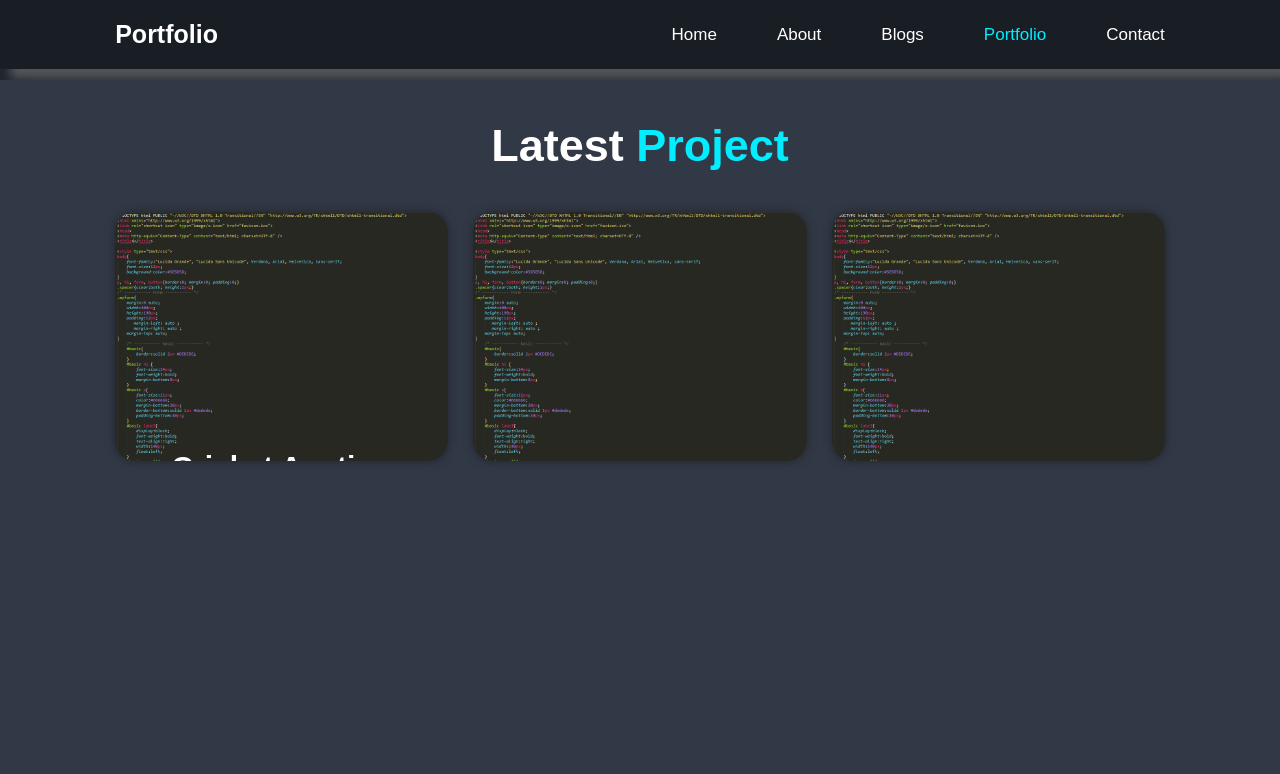
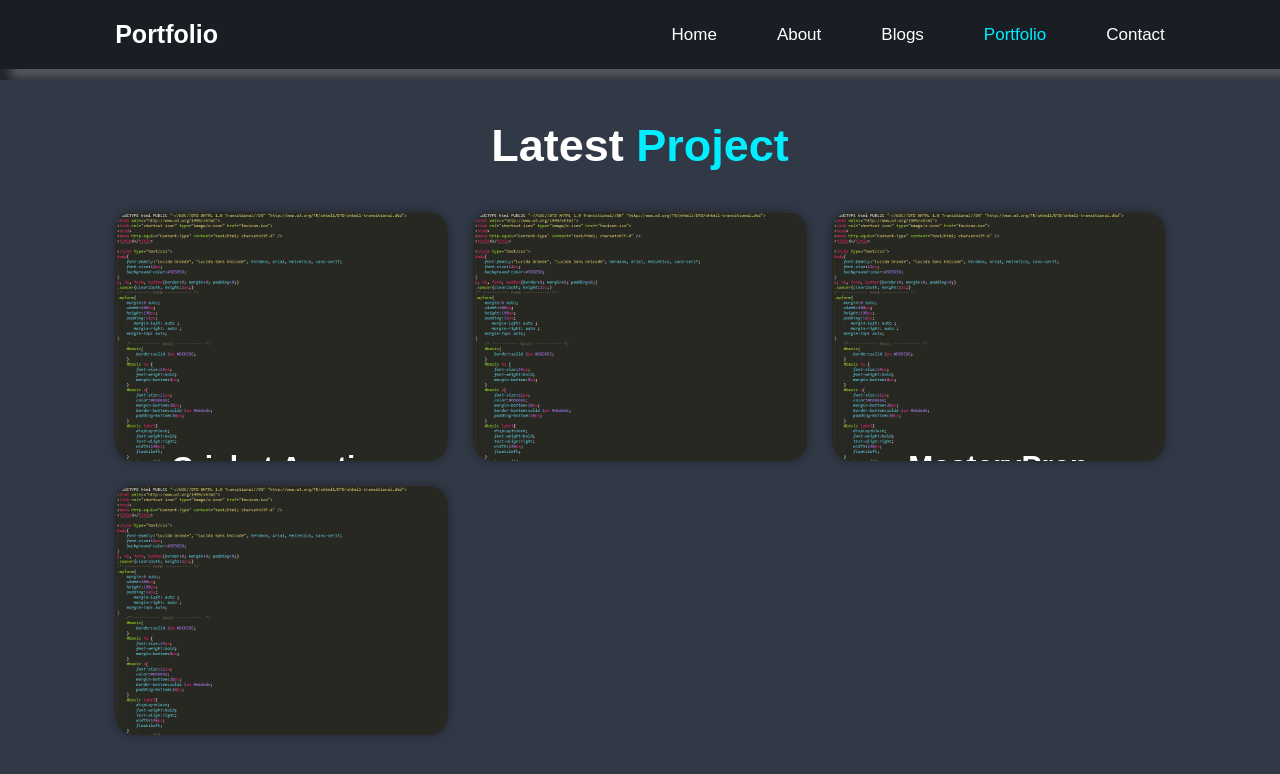
Before and after one commit to Shailesh93602/myportfolio, a React (Create React App) app: page /portfolio in a window 1280 px wide. Shown: the top 774 px of the page. Built offline with nearby package versions, Linux system fonts and the light colour scheme.

Commit message:
Update Portfolio.jsx
added new project MasteryPrep

```diff
--- a/src/components/Portfolio.jsx
+++ b/src/components/Portfolio.jsx
@@ -53,6 +53,24 @@ const Portfolio = () => {
         </div>
 
         <div className="portfolio-box">
+        <img src={portfolio1} alt="portfolio3" />
+        <div className="portfolio-layer">
+            <h4>MasteryPrep</h4>
+            <p className="section-description">
+              The MasteryPrep is an online platform to learn the basic fundamentals of programming to crack technical interviews.
+              It provides basics of Data Structures and Algorithms, Database Management System, Object Oriented Programming, Problem Solving and Common Interviw Questions. It is built using MERN Stack i.e., React, Node.js, Express and MongoDB.
+            </p>
+            <a
+              href="https://www.github.com/shailesh93602/MasteryPrep/"
+              target="_blank"
+              rel="noopener noreferrer"
+            >
+              <i className="bx bx-link-external"></i>
+            </a>
+          </div>
+        </div>
+
+        <div className="portfolio-box">
         <img src={portfolio1} alt="portfolio1" />
 
           <div className="portfolio-layer">
```
